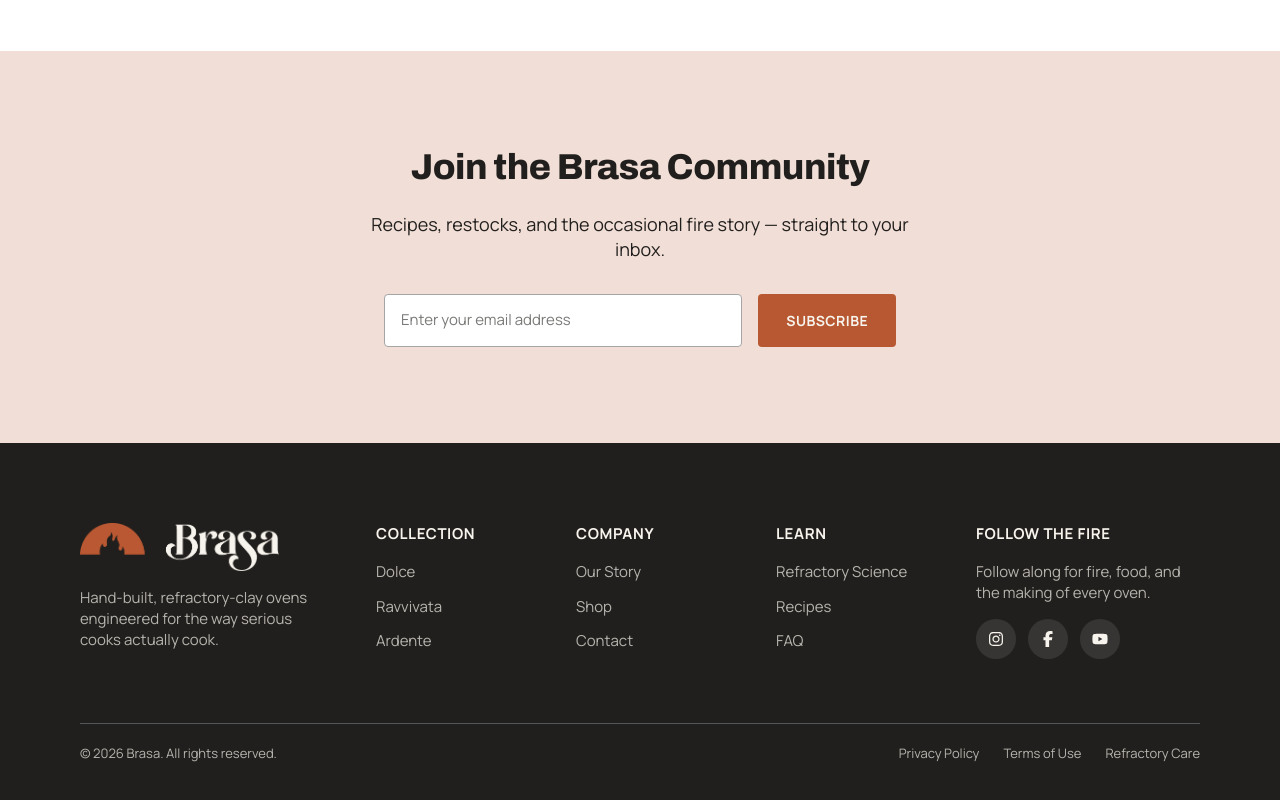
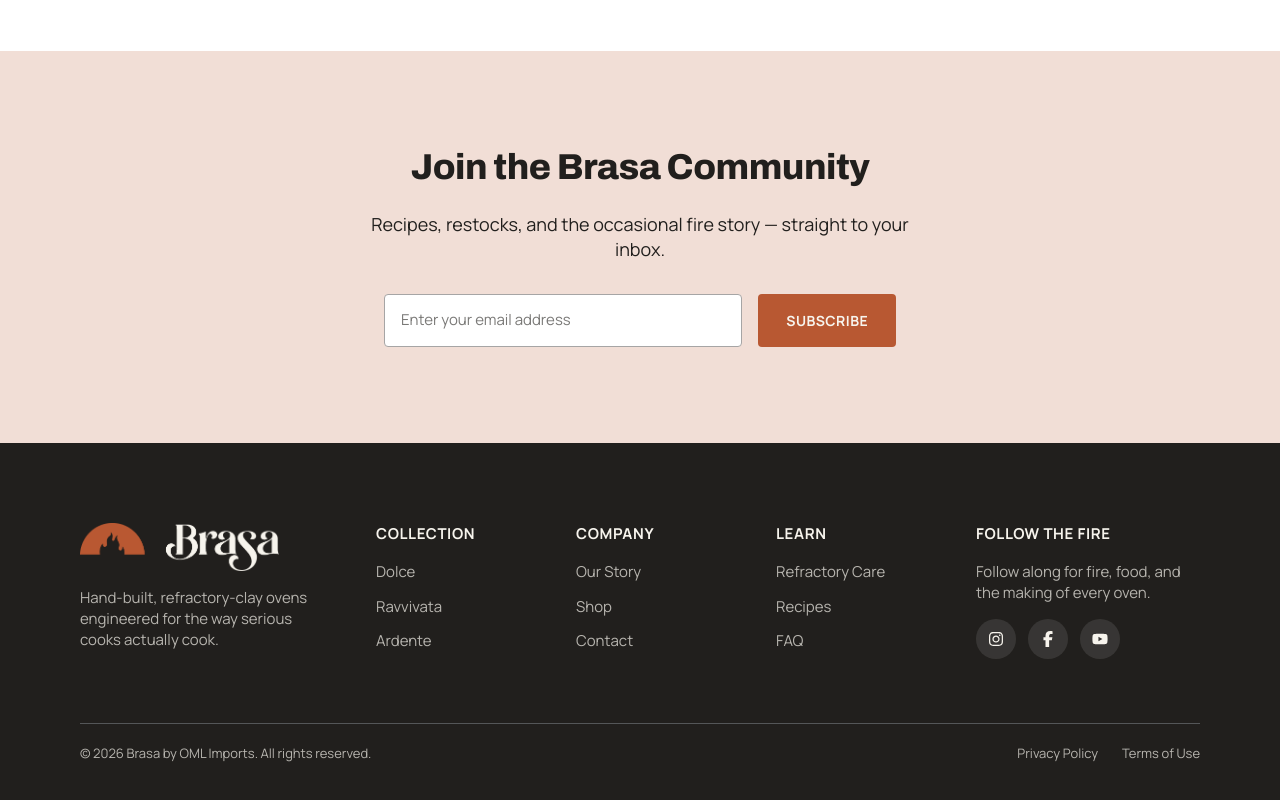
Before and after one commit to OML-Brasa/brasa-firewood, a Next.js app: page /care in a window 1280 px wide. Shown: the part 3707-4507 px from the top of the page. Built offline with nearby package versions, Linux system fonts and the light colour scheme.

Commit message:
fix the refractory care and add oml imports

```diff
--- a/src/app/page.tsx
+++ b/src/app/page.tsx
@@ -98,10 +98,10 @@ const content = {
     columns: [
       { h: "Collection", items: ["Dolce", "Ravvivata", "Ardente", "Acerba"] },
       { h: "Company", items: ["Our Story", "Shop", "Contact"] },
-      { h: "Learn", items: ["Refractory Science", "Recipes", "FAQ"] },
+      { h: "Learn", items: ["Refractory Care", "Recipes", "FAQ"] },
     ],
     social: { h: "Follow the Fire", copy: "Follow along for fire, food, and the making of every oven." },
-    legal: ["Privacy Policy", "Terms of Use", "Refractory Care"],
+    legal: ["Privacy Policy", "Terms of Use"],
   },
 };
 
--- a/src/components/Footer.tsx
+++ b/src/components/Footer.tsx
@@ -22,7 +22,7 @@ const columns = [
   {
     h: "Learn",
     items: [
-      { label: "Refractory Science", href: "/about" },
+      { label: "Refractory Care", href: "/care" },
       { label: "Recipes", href: "/recipes" },
       { label: "FAQ", href: "/faq" },
     ],
@@ -38,7 +38,6 @@ const social = [
 const legal = [
   { label: "Privacy Policy", href: "/privacy" },
   { label: "Terms of Use", href: "/terms" },
-  { label: "Refractory Care", href: "/care" },
 ];
 
 export function Footer() {
@@ -85,7 +84,7 @@ export function Footer() {
         </div>
         <div className="mt-16 border-t border-[#cbd5e0]/30 pt-5">
           <div className="flex flex-col justify-between gap-3 text-[13px] text-sand/70 sm:flex-row">
-            <span>© {new Date().getFullYear()} Brasa. All rights reserved.</span>
+            <span>© {new Date().getFullYear()} Brasa by OML Imports. All rights reserved.</span>
             <div className="flex gap-6">
               {legal.map((l) => (
                 <Link key={l.label} href={l.href} className="transition-colors hover:text-copper-300">
```
